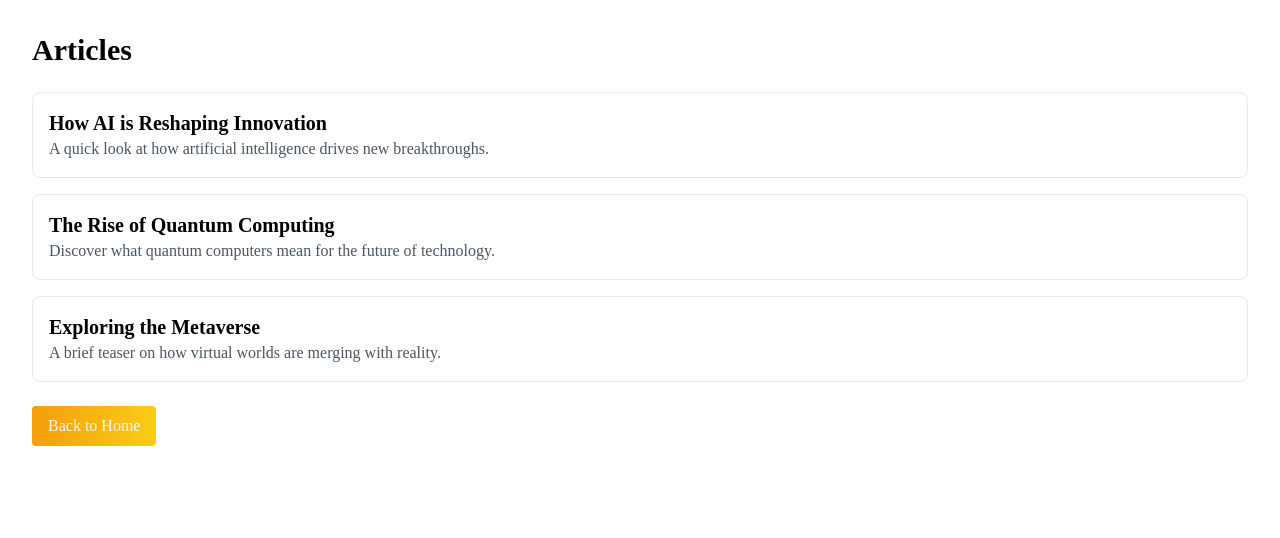
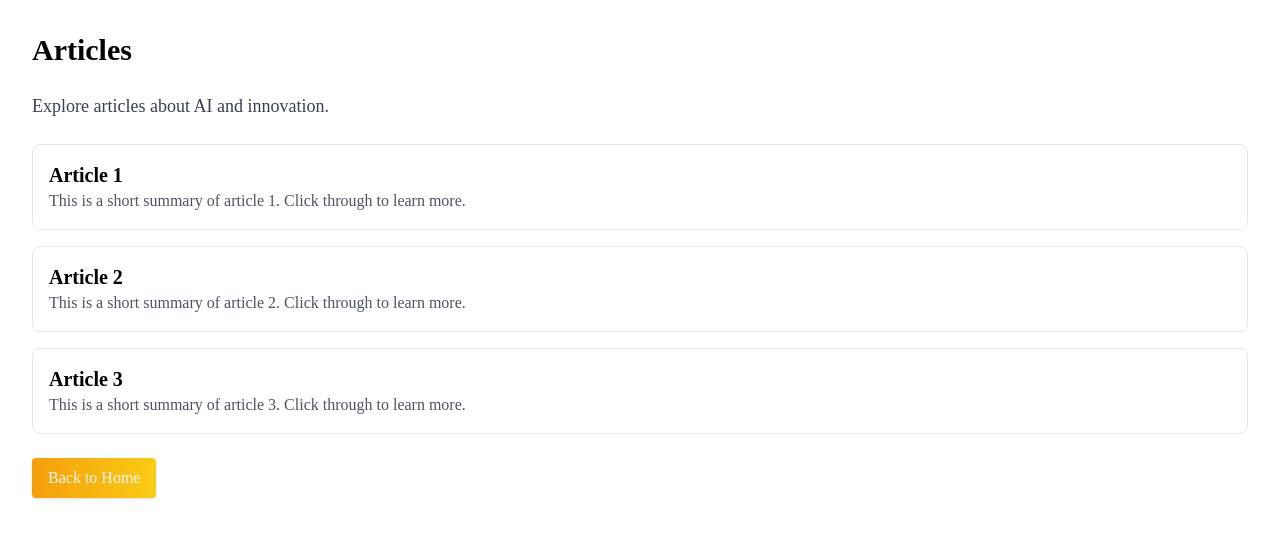
Before and after one commit to GRANVILLE-TECH/website, a React (Vite) app: page /articles in a window 1280 px wide. Shown: the top 538 px of the page. Built offline with nearby package versions, Linux system fonts and the light colour scheme; a web font is replaced by a local one.

Commit message:
Update ArticlesPage layout

```diff
--- a/src/pages/ArticlesPage.jsx
+++ b/src/pages/ArticlesPage.jsx
@@ -1,35 +1,26 @@
-import React from "react";
-import { Link } from "react-router-dom";
+import React from 'react';
+import { Link } from 'react-router-dom';
 
 export default function ArticlesPage() {
   return (
     <div className="p-8 space-y-6">
       <h1 className="text-3xl font-bold">Articles</h1>
+      <p className="text-lg text-gray-700">Explore articles about AI and innovation.</p>
 
       <ul className="space-y-4">
-        <li>
-          <div className="border rounded-lg p-4 hover:shadow-lg transition">
-            <h2 className="text-xl font-semibold">How AI is Reshaping Innovation</h2>
-            <p className="text-gray-600">A quick look at how artificial intelligence drives new breakthroughs.</p>
-          </div>
-        </li>
-        <li>
-          <div className="border rounded-lg p-4 hover:shadow-lg transition">
-            <h2 className="text-xl font-semibold">The Rise of Quantum Computing</h2>
-            <p className="text-gray-600">Discover what quantum computers mean for the future of technology.</p>
-          </div>
-        </li>
-        <li>
-          <div className="border rounded-lg p-4 hover:shadow-lg transition">
-            <h2 className="text-xl font-semibold">Exploring the Metaverse</h2>
-            <p className="text-gray-600">A brief teaser on how virtual worlds are merging with reality.</p>
-          </div>
-        </li>
+        {[1, 2, 3].map((i) => (
+          <li key={i} className="border p-4 rounded-lg hover:shadow transition">
+            <h2 className="font-semibold text-xl">Article {i}</h2>
+            <p className="text-gray-600">
+              This is a short summary of article {i}. Click through to learn more.
+            </p>
+          </li>
+        ))}
       </ul>
 
       <Link
         to="/"
-        className="inline-block bg-gradient-to-r from-amber-500 to-yellow-400 text-white px-4 py-2 rounded"
+        className="inline-block mt-6 px-4 py-2 bg-gradient-to-r from-amber-500 to-yellow-400 text-white rounded shadow"
       >
         Back to Home
       </Link>
```
